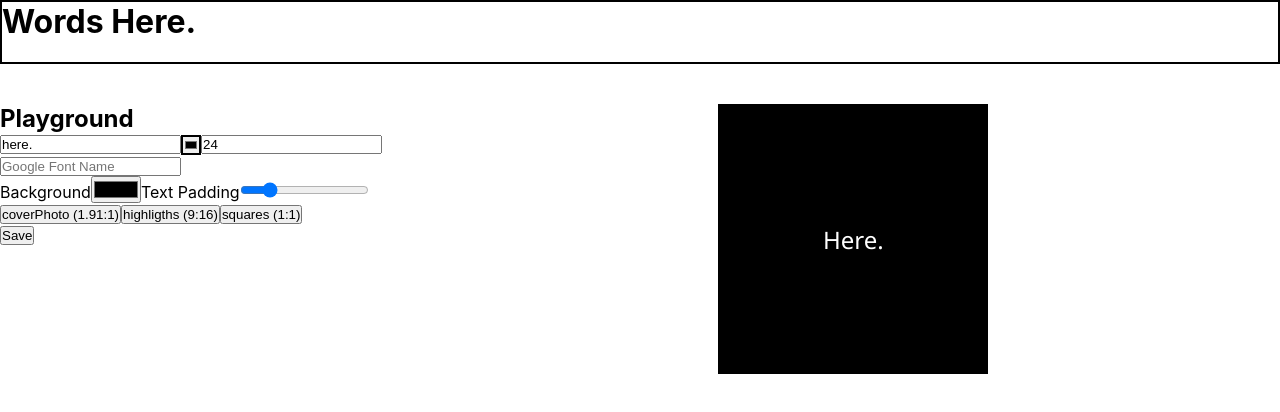
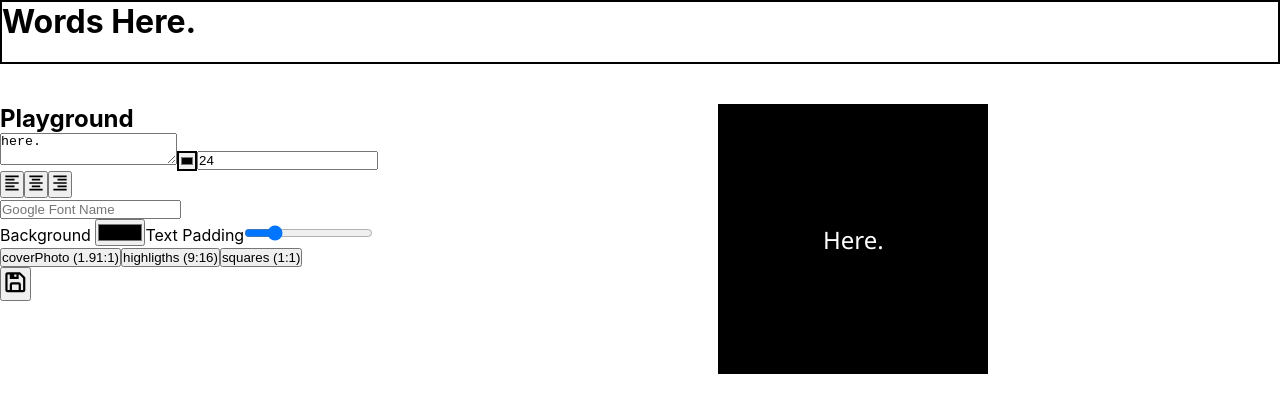
Before and after one commit to kvnal/words, a React (Create React App) app: page / in a window 1280 px wide. Shown: the top 412 px of the page. Built offline with nearby package versions, Linux system fonts and the light colour scheme; the HTML template or start-up script is replaced by a standard one.

Commit message:
react-icon added & text-align

```diff
--- a/package.json
+++ b/package.json
@@ -9,6 +9,7 @@
     "html2canvas": "^1.0.0-rc.7",
     "react": "^17.0.2",
     "react-dom": "^17.0.2",
+    "react-icons": "^4.2.0",
     "react-scripts": "4.0.3",
     "web-vitals": "^1.1.1"
   },
--- a/src/App.css
+++ b/src/App.css
@@ -3,7 +3,9 @@
   padding: 0;
 
 }
-
+.react-icons {
+  vertical-align: middle;
+}
 .displaygrid{
   display: grid;
   grid-column: 2;
@@ -27,6 +29,7 @@
 }
 
 
+
 @font-face {
   font-family: Noe;
   src: url(./Font/Modernia-Regular.otf);
--- a/src/Components/Display.js
+++ b/src/Components/Display.js
@@ -1,9 +1,9 @@
 import html2canvas from 'html2canvas';
 import { useState } from 'react';
-
+import {BiSave,BiAlignMiddle,BiAlignLeft,BiAlignRight} from 'react-icons/bi'
 
 const Display = () => {
-    const [text,setText]=useState({value:"Here.", color:"#fff",size:24,padding:20, font: 'Segoe UI'})
+    const [text,setText]=useState({value:"Here.", color:"#fff",size:24,padding:20, font: 'Segoe UI',align:'center'})
     const [bg,setBg]=useState({color:"#000",width:1080,height:1080,padding:20})
     const sizes={coverPhoto : [1500,500], highligths:[1080,1920],sqaures : [1080,1080]} //width x hieght
 
@@ -12,7 +12,7 @@ const Display = () => {
         html2canvas(post,{scale:4}).then(canvas => {
             const url = canvas.toDataURL();
             const download = document.createElement('a');
-            download.download = `${output.slice(0,5)}....png`;
+            download.download = `${output.slice(0,5)}.png`;
             download.href = url;
             download.click();
 
@@ -39,14 +39,21 @@ const Display = () => {
 
                     <div >
 
-                    <input type="text" defaultValue="here." placeholder="Text" onChange={(e)=>{setText( {...text,value : e.target.value})}}/>
+                    <textarea type="text" defaultValue="here." placeholder="Text" onChange={(e)=>{
+                        console.log(e.target.value)
+                        setText( {...text,value : e.target.value})}}/>
                     <input type="color" className="color" defaultValue="#fff"  onChange={(e)=>setText({...text,color:e.target.value})} />
                     <input type="number" placeholder="Text Size" step="2" defaultValue="24" onChange={(e)=>setText({...text,size:e.target.value})}/>
+                    <div>
+                        <button onClick={()=>setText({...text,align:'left'})}><BiAlignLeft size={"1.5em"}/></button>
+                        <button onClick={()=>setText({...text,align:'center'})}><BiAlignMiddle size={"1.5em"}/></button>
+                        <button onClick={()=>setText({...text,align:'right'})}><BiAlignRight size={"1.5em"}/></button>
+                    </div>
                     <input type="text" placeholder="Google Font Name" onChange={(e)=>loadFont(e.target.value)}/>
                     </div>
 
                     <div>
-                    <label htmlFor="bg">Background</label>
+                    <label htmlFor="bg">Background </label>
                     <input type="color" name="bg"   onChange={(e)=>setBg({...bg,color:e.target.value})} />
                     <label htmlFor="padding">Text Padding</label>
                     <input type="range" step='2' defaultValue='20' min="0" max="100" name="padding" onChange={(e)=>setText({...text,padding:e.target.value})} />
@@ -56,11 +63,15 @@ const Display = () => {
                         <button onClick={()=>setBg({...bg , width:sizes.sqaures[0] , height: sizes.sqaures[1]})}>squares (1:1)</button>
                     </div>
                     </div>
-                    <button onClick={()=>saveImage(text.value)}>Save</button>
+
+                    <button className="centered-label" onClick={()=>saveImage(text.value)}><BiSave  size={'2em'} /></button>
                 </div>
             </div>
         <div className="display" id="post" style={{ backgroundColor: bg.color , height:`${bg.height/4}px`, width: `${bg.width/4}px`}}>
-            <p className="text"  style={{color: text.color, fontSize:`${text.size}px`,padding:`0 ${text.padding}px 0 ${text.padding}px`,fontFamily: text.font}} >{text.value}</p>
+            <p className="text"  style={{color: text.color, fontSize:`${text.size}px`,padding:`0 ${text.padding}px 0 ${text.padding}px`,fontFamily: text.font,textAlign:text.align}} >
+                {
+               text.value.split('\n').map(line => <p>{line}</p>)
+            }</p>
         </div>
         </div>
     );
```
Also changed, not shown: 1 other file (tests, documents, lock files or other folders).
